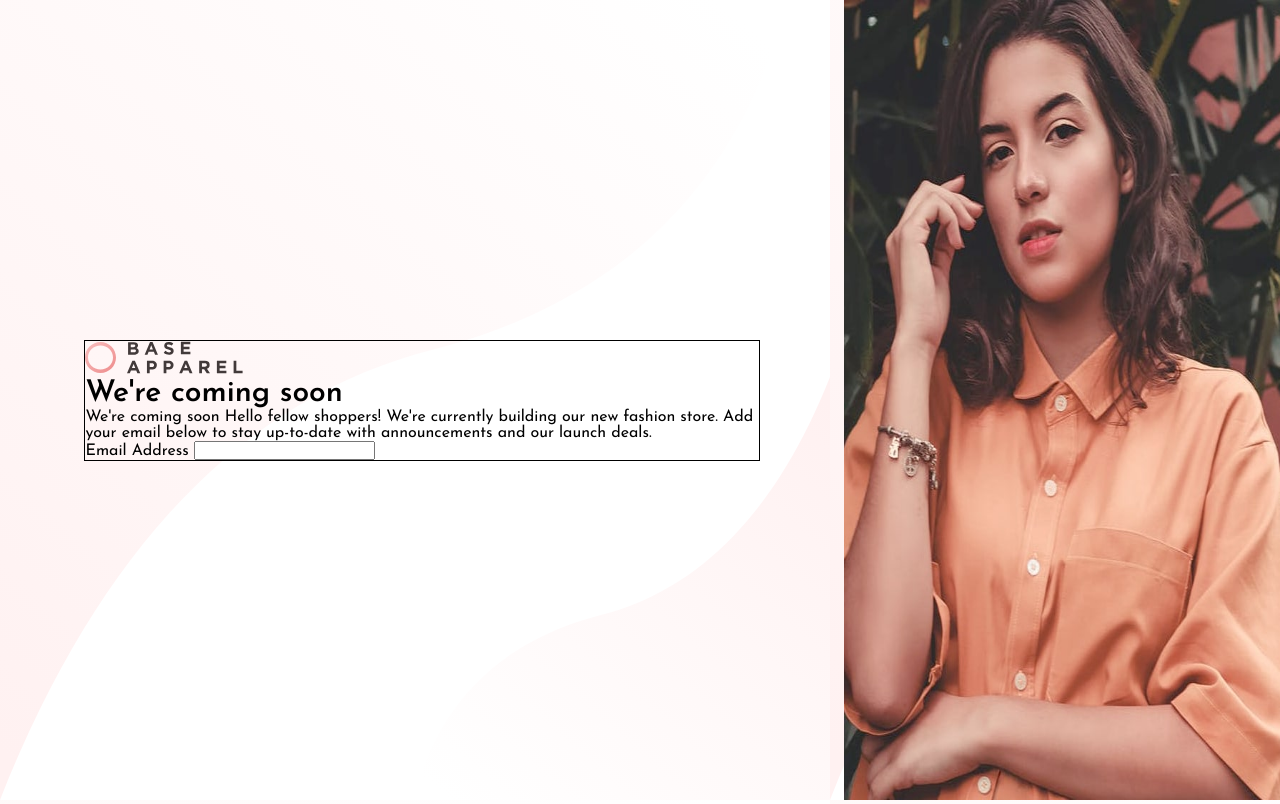
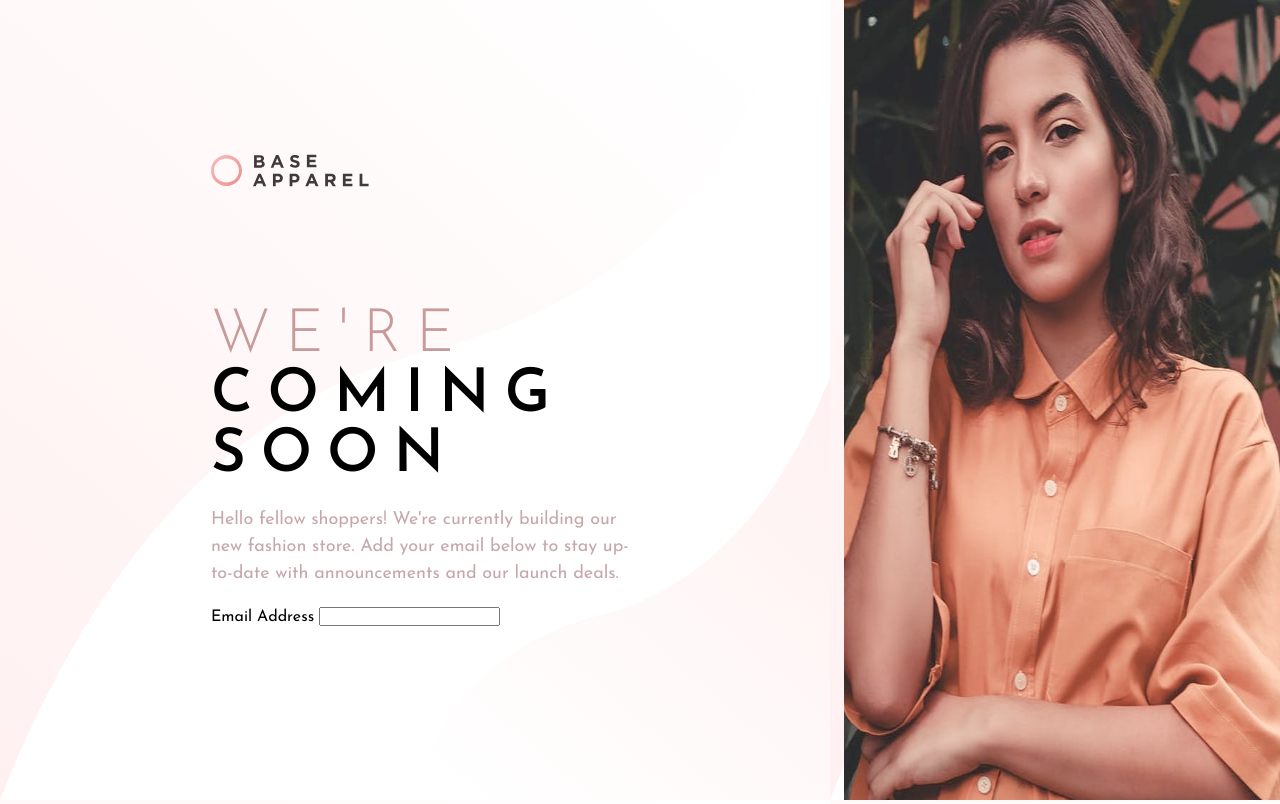
Before and after one commit to IsraelSantizo98/Pagina-de-coming-soon, a plain HTML site: page index.html in a window 1280 px wide. Drawn offline with Linux system fonts and the light colour scheme.

Commit message:
Colocacion del container con flexbox

```diff
--- a/css/style.css
+++ b/css/style.css
@@ -1,5 +1,8 @@
 :root{
     --font: 'Josefin Sans', sans-serif;
+    --DesaturatedRed: #C79B9C;
+    --SoftRed: hsl(0, 93%, 68%);
+    --textColor: #C6A7AC;
 }
 *{
     margin: 0;
@@ -27,14 +30,32 @@ body{
 }
 /*-- Generales --*/
 h1{
-    font-size: 3rem;
+    font-size: 6rem;
+    font-weight: 600;
+    text-transform: uppercase;
+    letter-spacing: 1.5rem;
+}
+h1 span{
+    color: var(--DesaturatedRed);
+    font-weight: 300;
+}
+p{
+    color: var(--textColor);
+    font-size: 1.8rem;
+    line-height: 1.5;
 }
 img{
     max-width: 100%;
 }
 /*-- --*/
 .container{
+    /*-- Flex heredado--*/
     flex-basis: auto;
+    height: 100%;
+    /*--Flex padre--*/
+    display: flex;
+    align-items: center;
+    justify-content: center;
 }
 .hero-image{
     flex-basis: 50%;
@@ -44,9 +65,13 @@ img{
     height: 100%;
 }
 .contenido{
-    border: 1px solid black;
-    width: 80%;
+    width: 50%;
+    height: 90%;
+    /*--Flex padre--*/
     display: flex;
     flex-direction: column;
-    margin: auto;
+    justify-content: space-evenly;
 }
+.title, .text, form{
+    margin-bottom: 2rem;
+}
--- a/index.html
+++ b/index.html
@@ -16,7 +16,7 @@
           <img src="images/logo.svg" alt="Logo">
         </div>
       </header>
-      <main>
+      <main class="main">
         <div class="title">
           <h1>
             <span>We're</span> coming soon
@@ -24,7 +24,6 @@
         </div>
         <div class="text">
           <p>
-            We're coming soon
             Hello fellow shoppers! We're currently building our new fashion store.
             Add your email below to stay up-to-date with announcements and our launch deals.
           </p>
```
